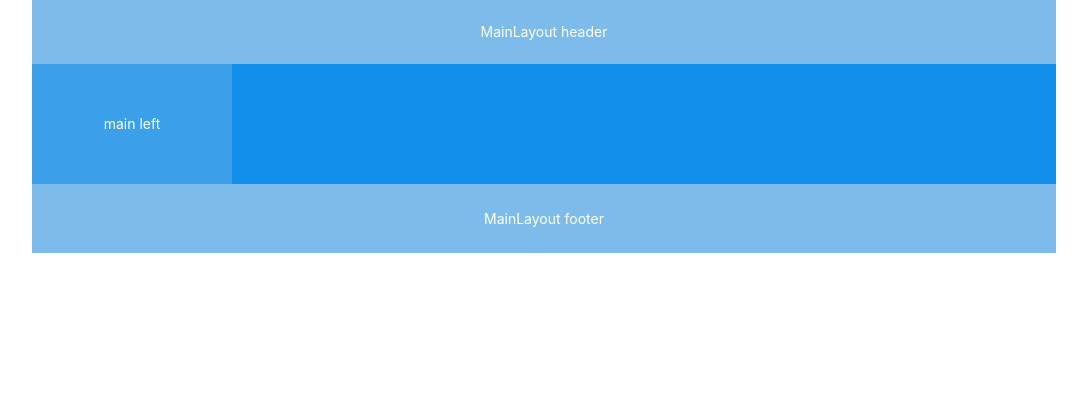
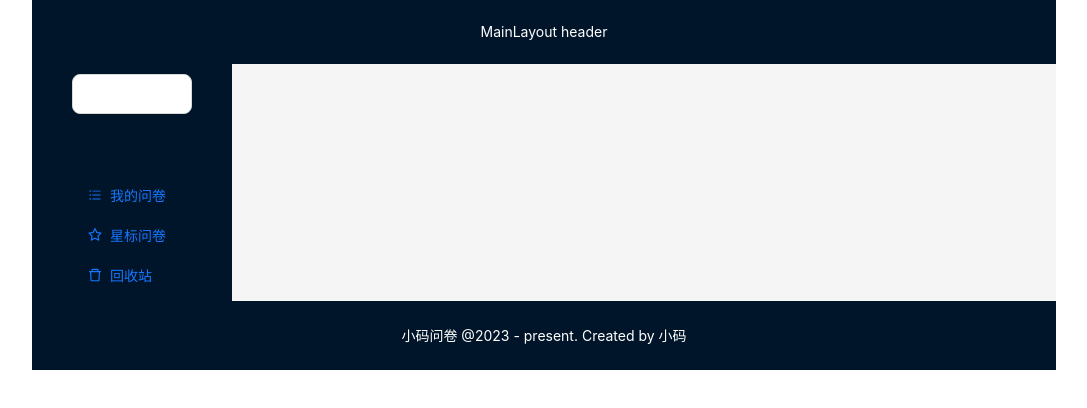
Before and after one commit to ChenHaoJie9527/mini-questionnaire, a React (Create React App) app: page /mange in a window 1280 px wide. Shown: the top 408 px of the page, without its empty margins (96-1183 px from the left). Built offline with nearby package versions, Linux system fonts and the light colour scheme.

Commit message:
feat: 新增sider导航

```diff
--- a/src/layouts/MainLayout.tsx
+++ b/src/layouts/MainLayout.tsx
@@ -7,26 +7,28 @@ const { Header, Content, Footer } = Layout;
 const headerStyle: React.CSSProperties = {
   textAlign: "center",
   color: "#fff",
-  height: 64,
+  minHeight: '64px',
   paddingInline: 50,
   lineHeight: "64px",
-  backgroundColor: "#7dbcea",
 };
 
 const footerStyle: React.CSSProperties = {
   textAlign: "center",
   color: "#fff",
-  backgroundColor: "#7dbcea",
 };
 
 const MainLayout: FC = () => {
   return (
     <Layout>
-      <Header style={headerStyle}>MainLayout header</Header>
+      <Header style={headerStyle} className="bg-[#001529]">
+        MainLayout header
+      </Header>
       <Content>
         <Outlet />
       </Content>
-      <Footer style={footerStyle}>MainLayout footer</Footer>
+      <Footer style={footerStyle} className="bg-[#001529]">
+        小码问卷 @2023 - present. Created by 小码
+      </Footer>
     </Layout>
   );
 };
--- a/src/layouts/MangeLayout.tsx
+++ b/src/layouts/MangeLayout.tsx
@@ -1,7 +1,12 @@
 import React, { FC } from "react";
-import { Outlet } from "react-router-dom";
-import { Layout } from "antd";
-
+import { Outlet, useNavigate } from "react-router-dom";
+import { Layout, Space, Button, Divider } from "antd";
+import {
+  PlusOutlined,
+  BarsOutlined,
+  StarOutlined,
+  DeleteOutlined,
+} from "@ant-design/icons";
 const { Sider, Content } = Layout;
 
 const contentStyle: React.CSSProperties = {
@@ -9,20 +14,51 @@ const contentStyle: React.CSSProperties = {
   minHeight: 120,
   lineHeight: "120px",
   color: "#fff",
-  backgroundColor: "#108ee9",
 };
 
 const siderStyle: React.CSSProperties = {
-  textAlign: "center",
-  lineHeight: "120px",
-  color: "#fff",
-  backgroundColor: "#3ba0e9",
+  padding: "10px",
 };
 
 const MangeLayout: FC = () => {
+  const navigate = useNavigate();
   return (
     <Layout hasSider>
-      <Sider style={siderStyle}>main left</Sider>
+      <Sider style={siderStyle}>
+        <div className="flex items-center flex-col">
+          <Space direction="vertical">
+            <Button
+              size="large"
+              className="flex items-center justify-center text-white"
+            >
+              <PlusOutlined />
+              新建问卷
+            </Button>
+            <Divider />
+            <Button
+              type="link"
+              className="flex items-center justify-center text-white"
+              onClick={() => navigate({ pathname: "/mange/list" })}
+            >
+              <BarsOutlined /> 我的问卷
+            </Button>
+            <Button
+              type="link"
+              className="flex items-center justify-center text-white"
+              onClick={() => navigate({ pathname: "/mange/start" })}
+            >
+              <StarOutlined /> 星标问卷
+            </Button>
+            <Button
+              type="link"
+              className="flex items-center justify-center text-white"
+              onClick={() => navigate({ pathname: "/mange/trash" })}
+            >
+              <DeleteOutlined /> 回收站
+            </Button>
+          </Space>
+        </div>
+      </Sider>
       <Content style={contentStyle}>
         <Outlet />
       </Content>
```
